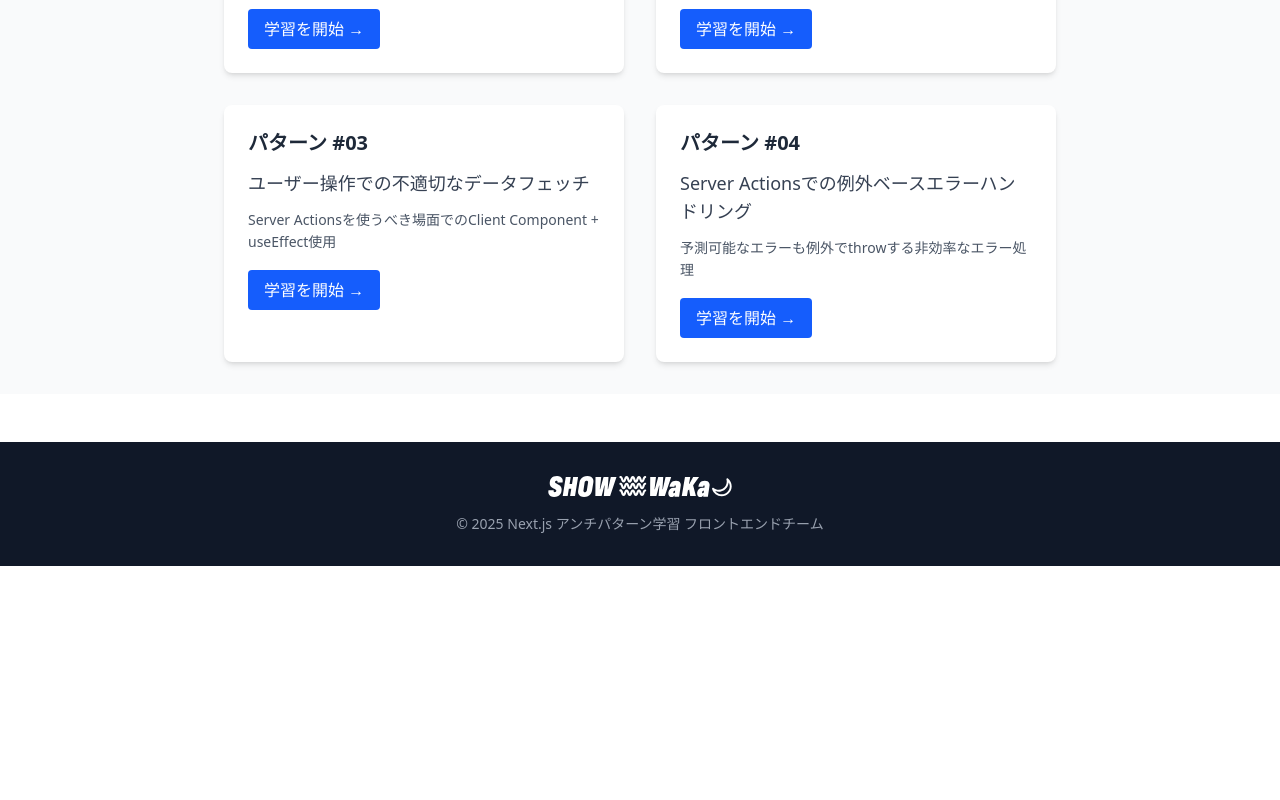
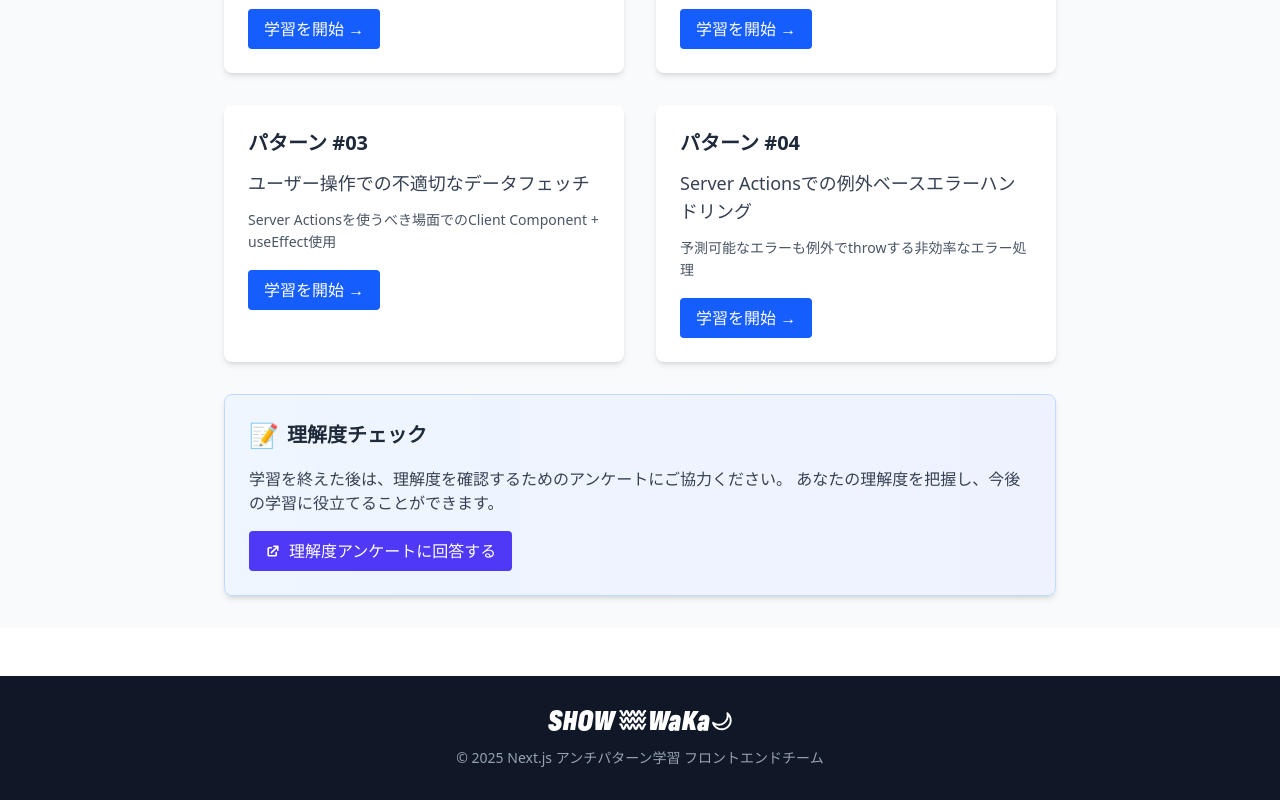
Before and after one commit to ShoWaka/nextjs-anti-pattern, a Next.js app: page / in a window 1280 px wide. Shown: the part 530-1330 px from the top of the page. Before the commit the page ends 1096 px from the top, so only its background shows below. Built offline with nearby package versions, Linux system fonts and the light colour scheme.

Commit message:
feat: 理解度チェックセクションを追加し、アンケートへのリンクを実装

```diff
--- a/app/page.tsx
+++ b/app/page.tsx
@@ -86,6 +86,39 @@ export default function Home() {
             </div>
           ))}
         </div>
+
+        <div className="mt-8">
+          <div className="bg-gradient-to-r from-blue-50 to-indigo-50 rounded-lg shadow-md p-6 border border-blue-200">
+            <h2 className="text-xl font-semibold text-gray-800 mb-4 flex items-center">
+              <span className="text-2xl mr-2">📝</span>
+              理解度チェック
+            </h2>
+            <p className="text-gray-700 mb-4">
+              学習を終えた後は、理解度を確認するためのアンケートにご協力ください。
+              あなたの理解度を把握し、今後の学習に役立てることができます。
+            </p>
+            <div className="flex flex-col sm:flex-row gap-3">
+              <Link
+                href="https://forms.gle/1G9HdiQWDPvzek6W8"
+                target="_blank"
+                rel="noopener noreferrer"
+                className="inline-flex items-center justify-center bg-indigo-600 text-white px-4 py-2 rounded hover:bg-indigo-700 transition-colors"
+              >
+                {/** biome-ignore lint/a11y/noSvgWithoutTitle: <explanation> */}
+                <svg
+                  className="w-4 h-4 mr-2"
+                  fill="currentColor"
+                  viewBox="0 0 20 20"
+                  xmlns="http://www.w3.org/2000/svg"
+                >
+                  <path d="M11 3a1 1 0 100 2h2.586l-6.293 6.293a1 1 0 101.414 1.414L15 6.414V9a1 1 0 102 0V4a1 1 0 00-1-1h-5z" />
+                  <path d="M5 5a2 2 0 00-2 2v8a2 2 0 002 2h8a2 2 0 002-2v-3a1 1 0 10-2 0v3H5V7h3a1 1 0 000-2H5z" />
+                </svg>
+                理解度アンケートに回答する
+              </Link>
+            </div>
+          </div>
+        </div>
       </main>
     </div>
   );
```
